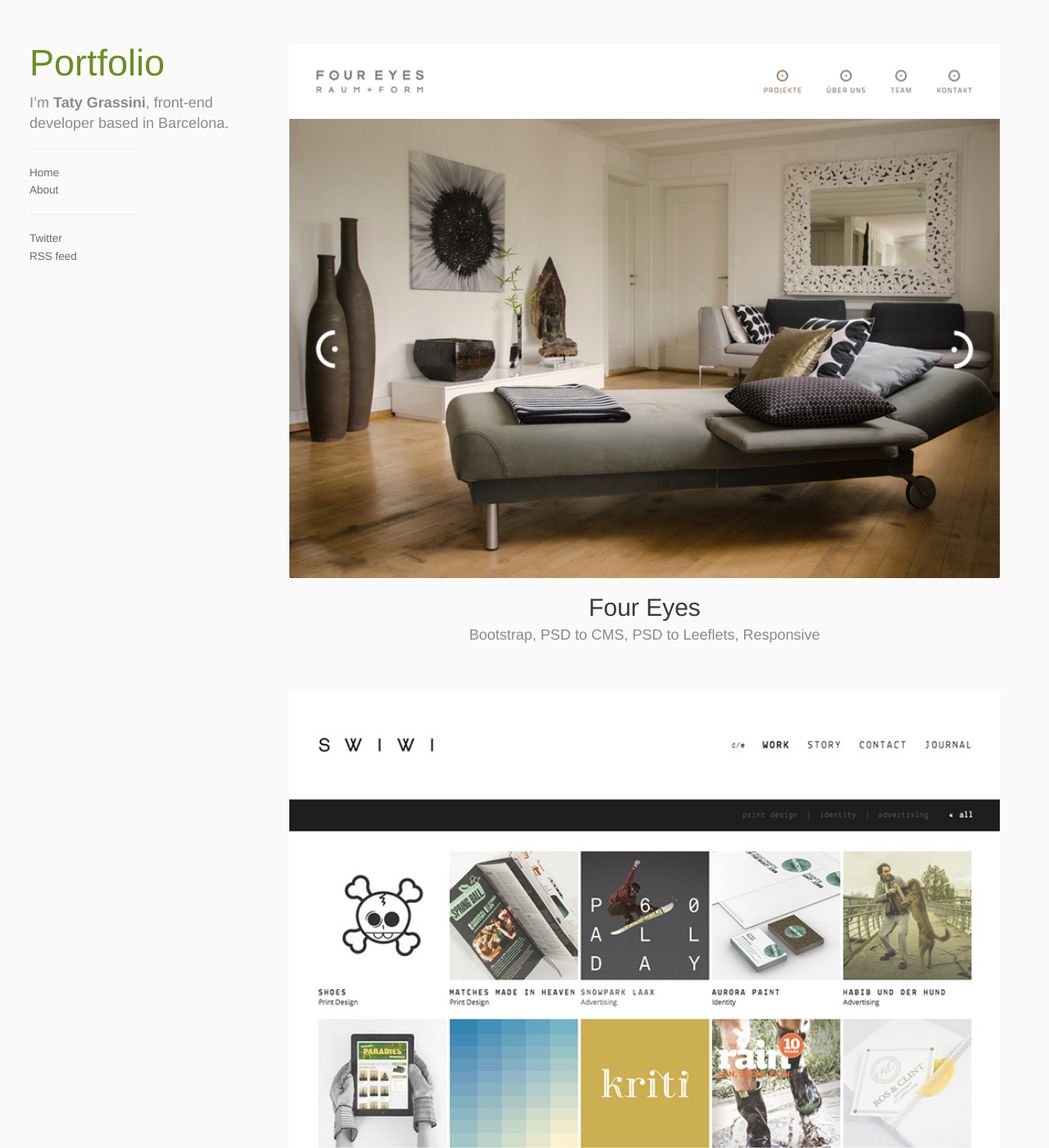
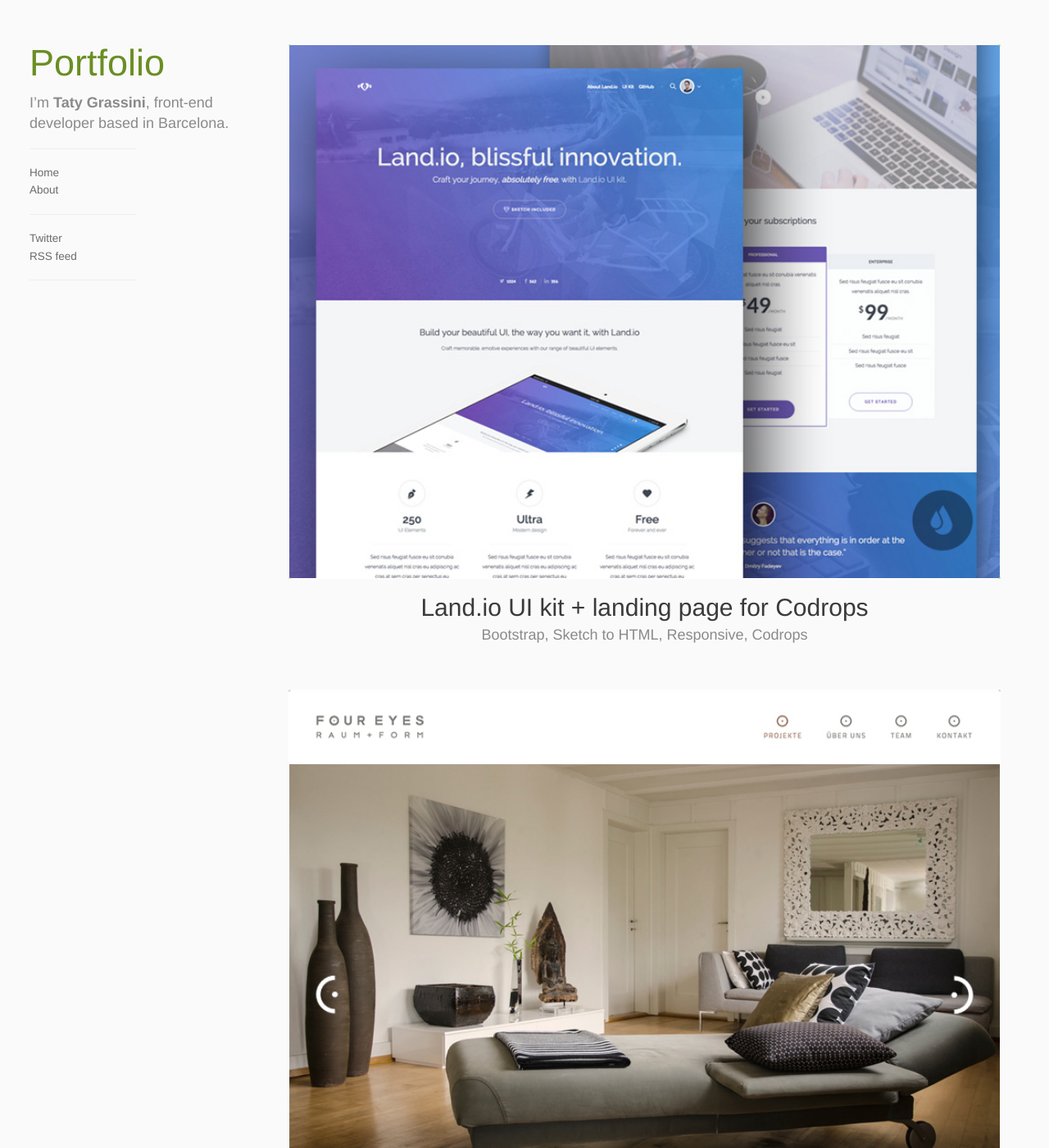
Before and after one commit to tatygrassini/tatygrassini.github.com, a Jekyll site: the page built from index.html, in a window 1280 px wide and 1400 px high. Shown: the whole window at 82% size. Built offline with Jekyll 4.4.1, drawn with Linux system fonts in a browser that asks for light colours; the list of posts is cut into pages by our own code; some of the changed text lies outside the part shown.

Commit message:
Added Landio, updated Proxy.

```diff
--- /dev/null
+++ b/_posts/2015-10-18-landio.md
@@ -0,0 +1,9 @@
+---
+layout: post
+title: "Land.io UI kit + landing page for Codrops"
+category: "Bootstrap, Sketch to HTML, Responsive, Codrops"
+tags: [sketch2html, sketch, bootstrap, responsive, codrops]
+source: http://tympanus.net/codrops/2015/10/17/freebie-land-io-ui-kit-landing-page-template-html/
+---
+
+<img src="/screenshots/landio.jpg" alt="{{ post.title }}">
--- a/css/app.css
+++ b/css/app.css
@@ -265,7 +265,7 @@
   font-size: 6rem;
   color: #fff;
   text-align: center;
-  text-shadow: 0 0 3rem rgba(0,0,0,.15);
+  text-shadow: 0 0 3rem rgba(0,0,0,0.35);
   opacity: 0;
   transition: opacity .2s linear;
   transition-delay: .05s;
@@ -277,6 +277,7 @@
 .entry-thumb {
   position: relative;
   display: block;
+  background-color: #6b8e23;
   border-radius: 3px;
 }
 .entry-thumb img {
```
Also changed, not shown: css/app.min.css, screenshots/landio.jpg (added), screenshots/proxy.jpg.
